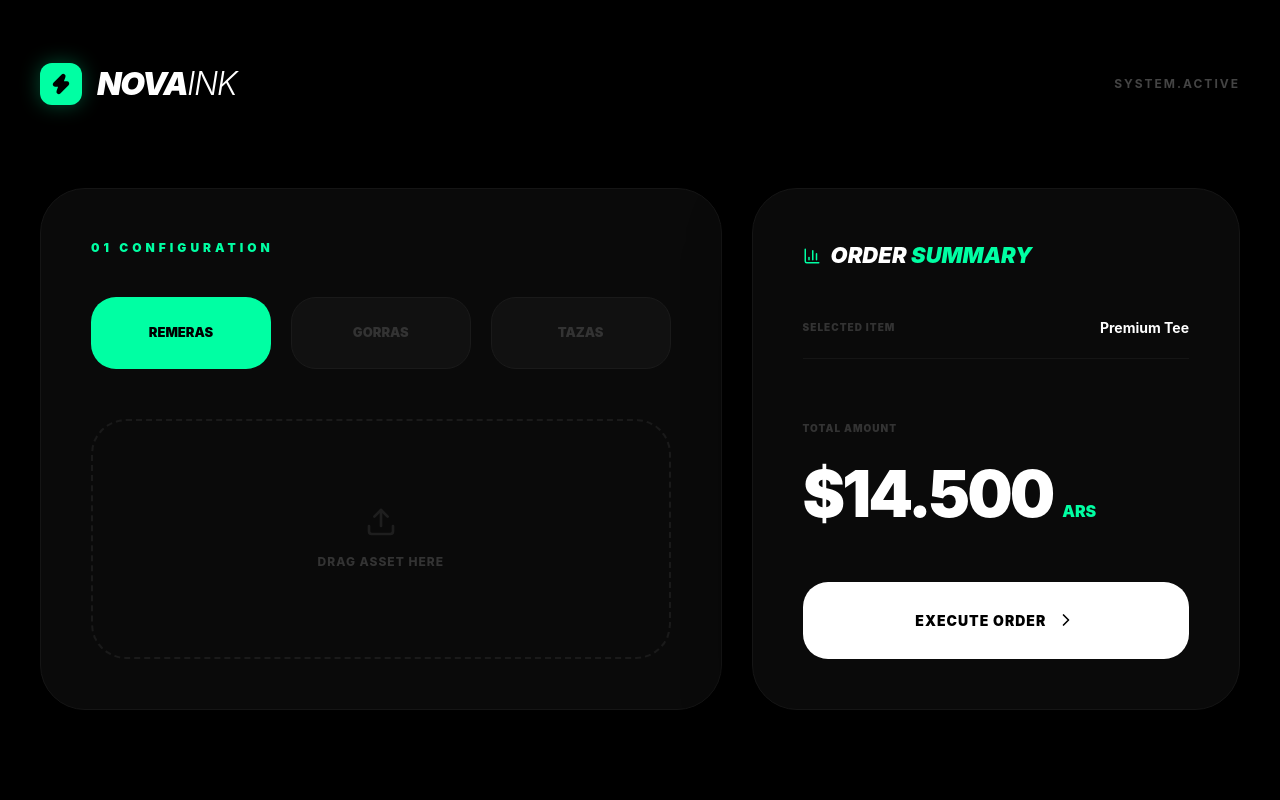
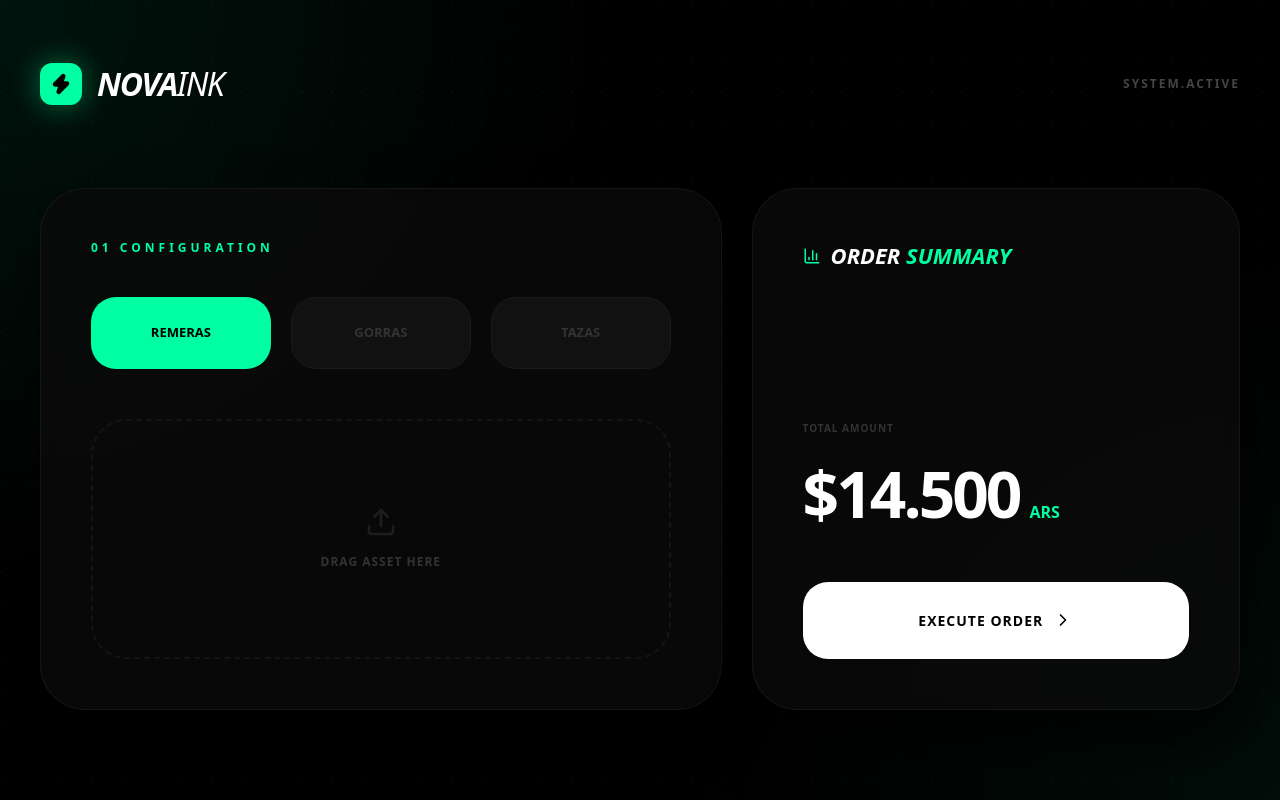
Before and after one commit to miguelquinteros232-tech/novaink-web, a Next.js app: page / in a window 1280 px wide. Built offline with nearby package versions, Linux system fonts and the light colour scheme.

Commit message:
Update page.js

```diff
--- a/app/page.js
+++ b/app/page.js
@@ -5,33 +5,41 @@ import { Zap, Upload, ChevronRight, BarChart3 } from 'lucide-react';
 export default function NovaInk() {
   return (
     <>
-      {/* ESTO ELIMINA EL BORDE BLANCO DE LOS MARGENES */}
       <style dangerouslySetInnerHTML={{ __html: `
         body, html {
           margin: 0 !important;
           padding: 0 !important;
           background-color: #000000 !important;
+          width: 100% !important;
+          height: 100% !important;
           overflow-x: hidden;
         }
       ` }} />
 
       <div style={{
         backgroundColor: '#000000',
+        /* ESTRUCTURA DE FONDO: Puntos finos + Degradado de luz */
+        backgroundImage: `
+          radial-gradient(circle at 2px 2px, rgba(255,255,255,0.03) 1px, transparent 0),
+          radial-gradient(circle at 0% 0%, rgba(0, 255, 163, 0.08) 0%, transparent 40%),
+          radial-gradient(circle at 100% 100%, rgba(0, 255, 163, 0.05) 0%, transparent 40%)
+        `,
+        backgroundSize: '30px 30px, 100% 100%, 100% 100%',
         color: 'white',
         minHeight: '100vh',
         width: '100vw',
-        fontFamily: 'Inter, system-ui, sans-serif',
         padding: '60px 20px',
         display: 'flex',
         flexDirection: 'column',
         alignItems: 'center',
-        boxSizing: 'border-box'
+        boxSizing: 'border-box',
+        position: 'relative'
       }}>
 
         {/* Header Superior */}
-        <header style={{ width: '100%', maxWidth: '1200px', display: 'flex', justifyContent: 'space-between', alignItems: 'center', marginBottom: '80px' }}>
+        <header style={{ width: '100%', maxWidth: '1200px', display: 'flex', justifyContent: 'space-between', alignItems: 'center', marginBottom: '80px', zIndex: 2 }}>
           <div style={{ display: 'flex', alignItems: 'center', gap: '15px' }}>
-            <div style={{ background: '#00ffa3', padding: '10px', borderRadius: '12px', boxShadow: '0 0 20px rgba(0, 255, 163, 0.3)' }}>
+            <div style={{ background: '#00ffa3', padding: '10px', borderRadius: '12px', boxShadow: '0 0 30px rgba(0, 255, 163, 0.4)' }}>
               <Zap size={22} color="black" fill="black" />
             </div>
             <h1 style={{ fontSize: '32px', fontWeight: '900', letterSpacing: '-1.5px', fontStyle: 'italic' }}>
@@ -41,26 +49,30 @@ export default function NovaInk() {
           <div style={{ color: '#444', fontSize: '12px', fontWeight: 'bold', letterSpacing: '2px' }}>SYSTEM.ACTIVE</div>
         </header>
 
-        {/* Grid Principal */}
+        {/* El resto de la Grid con un toque de Glassmorphism */}
         <div style={{
-          display: 'flex', gap: '30px', width: '100%', maxWidth: '1200px', flexWrap: 'wrap', justifyContent: 'center'
+          display: 'flex', gap: '30px', width: '100%', maxWidth: '1200px', flexWrap: 'wrap', justifyContent: 'center', zIndex: 2
         }}>
 
           {/* PANEL 01 CONFIGURATION */}
           <div style={{
-            flex: '1.5', minWidth: '400px', background: '#0a0a0a', border: '1px solid #151515',
-            borderRadius: '45px', padding: '50px', boxShadow: '0 20px 50px rgba(0,0,0,0.5)'
+            flex: '1.5', minWidth: '400px',
+            background: 'rgba(10, 10, 10, 0.8)',
+            border: '1px solid rgba(255, 255, 255, 0.05)',
+            borderRadius: '45px', padding: '50px',
+            boxShadow: '0 20px 50px rgba(0,0,0,0.5)',
+            backdropFilter: 'blur(10px)'
           }}>
             <h2 style={{ color: '#00ffa3', fontSize: '12px', fontWeight: '900', letterSpacing: '4px', marginBottom: '40px' }}>01 CONFIGURATION</h2>
 
             <div style={{ display: 'grid', gridTemplateColumns: '1fr 1fr 1fr', gap: '20px', marginBottom: '50px' }}>
-              <button style={{ background: '#00ffa3', color: 'black', border: 'none', padding: '25px', borderRadius: '25px', fontWeight: '900', fontSize: '13px', cursor: 'pointer' }}>REMERAS</button>
+              <button style={{ background: '#00ffa3', color: 'black', border: 'none', padding: '25px', borderRadius: '25px', fontWeight: '900', fontSize: '13px', cursor: 'pointer', transition: '0.3s' }}>REMERAS</button>
               <button style={{ background: '#111', color: '#333', border: '1px solid #1a1a1a', padding: '25px', borderRadius: '25px', fontWeight: '900', fontSize: '13px' }}>GORRAS</button>
               <button style={{ background: '#111', color: '#333', border: '1px solid #1a1a1a', padding: '25px', borderRadius: '25px', fontWeight: '900', fontSize: '13px' }}>TAZAS</button>
             </div>
 
             <div style={{
-              height: '240px', border: '2px dashed #1a1a1a', borderRadius: '35px',
+              height: '240px', border: '2px dashed rgba(255,255,255,0.05)', borderRadius: '35px',
               display: 'flex', flexDirection: 'column', alignItems: 'center', justifyContent: 'center',
               color: '#333', cursor: 'pointer'
             }}>
@@ -71,18 +83,16 @@ export default function NovaInk() {
 
           {/* PANEL ORDER SUMMARY */}
           <aside style={{
-            flex: '1', minWidth: '350px', background: '#0a0a0a', border: '1px solid #151515',
+            flex: '1', minWidth: '350px',
+            background: 'rgba(10, 10, 10, 0.8)',
+            border: '1px solid rgba(255, 255, 255, 0.05)',
             borderRadius: '45px', padding: '50px', display: 'flex', flexDirection: 'column',
-            boxShadow: '0 30px 60px rgba(0,0,0,0.8)'
+            boxShadow: '0 30px 60px rgba(0,0,0,0.8)',
+            backdropFilter: 'blur(10px)'
           }}>
             <div style={{ display: 'flex', alignItems: 'center', gap: '10px', marginBottom: '45px' }}>
               <BarChart3 size={18} color="#00ffa3" />
               <h3 style={{ fontSize: '22px', fontWeight: '900', fontStyle: 'italic' }}>ORDER <span style={{color: '#00ffa3'}}>SUMMARY</span></h3>
-            </div>
-
-            <div style={{ display: 'flex', justifyContent: 'space-between', alignItems: 'center', borderBottom: '1px solid #151515', paddingBottom: '20px', marginBottom: '40px' }}>
-              <span style={{ fontSize: '10px', color: '#333', fontWeight: '900', letterSpacing: '1px' }}>SELECTED ITEM</span>
-              <span style={{ fontSize: '14px', fontWeight: '700' }}>Premium Tee</span>
             </div>
 
             <div style={{ marginTop: 'auto', marginBottom: '40px' }}>
```
